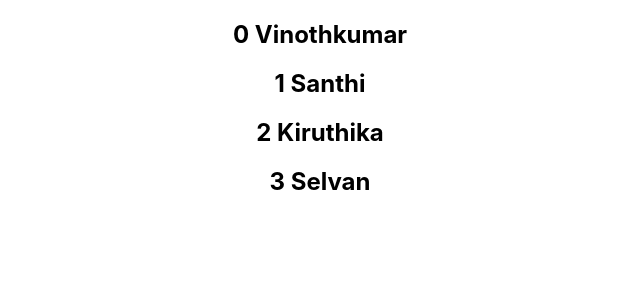
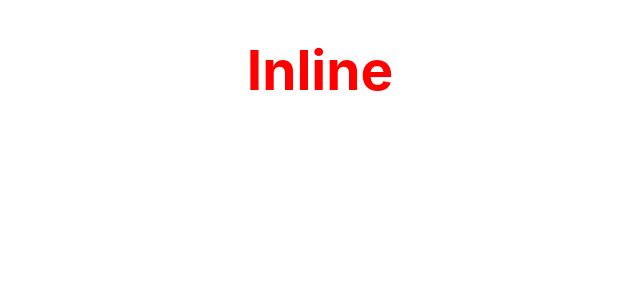
Before and after one commit to Vinoth6194/Reactcodev, a React (Create React App) app: page / in a window 1280 px wide. Shown: the top 300 px of the page, without its empty margins (320-960 px from the left). Built offline with nearby package versions, Linux system fonts and the light colour scheme.

Commit message:
Inline and External css 20

```diff
--- a/src/App.js
+++ b/src/App.js
@@ -15,6 +15,8 @@ import Parent from './components/Parent';
 import UserGreeting from './components/UserGreeting';
 import NameList from './components/NameList'
 import NameListOne from './components/NameListOne';
+import StyleSheet from './components/Stylesheet';
+import Inlinestyle from './components/Inlinestyle';
 
 class App extends Component{
   render(){
@@ -27,8 +29,10 @@ class App extends Component{
        {/* <Counter></Counter> */}
        {/* <UserGreeting></UserGreeting> */}
          {/* <NameList></NameList>  */}
-         <NameListOne></NameListOne>
+         {/* <NameListOne></NameListOne> */}
+         {/* <StyleSheet primary ={true} ></StyleSheet> */}
        {/* <Message></Message> */}
+       <Inlinestyle></Inlinestyle>
        {/* <Greet name = "Vinothkumar" heroName = "Ranveer">
          <p>The Gully Boy</p>
        </Greet> */}
--- /dev/null
+++ b/src/components/Inlinestyle.js
@@ -0,0 +1,18 @@
+import React from 'react';
+const heading = {
+    color:'red',
+    fontSize: '55px'
+}
+
+function Inlinestyle() {
+
+
+    return (
+        <div>
+            <h1 style = {heading}>Inline</h1>
+        </div>
+    )
+}
+export default Inlinestyle;
+
+//!inline css
--- /dev/null
+++ b/src/components/Stylesheet.js
@@ -0,0 +1,17 @@
+import React from 'react';
+import './myStyles.css';
+
+//!Applying sttyles conditionally using props
+function Stylesheet(props) {
+    let classname = props.primary ? 'primary':'';
+    return (
+        <div>
+            <h1 className = {`${classname} font-xl`}>From Stylesheet in React</h1>
+        </div>
+    )
+}
+
+export default Stylesheet;
+
+//!External css
+//!Multiple classes using ``
--- /dev/null
+++ b/src/components/myStyles.css
@@ -0,0 +1,7 @@
+.primary{
+    color: orange;
+}
+
+.font-xl{
+    font-size: 72px;
+}
```
